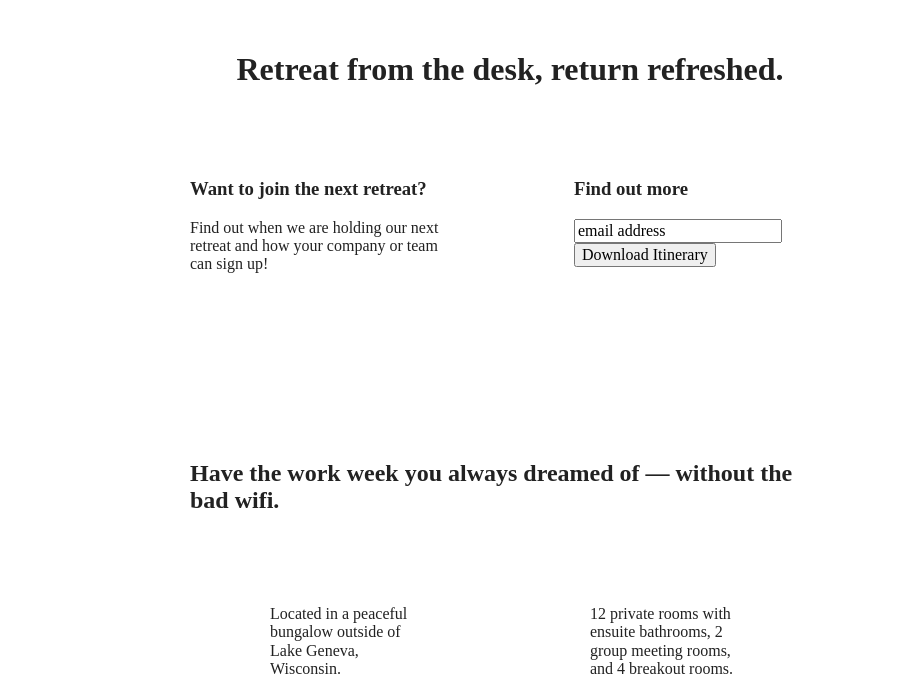
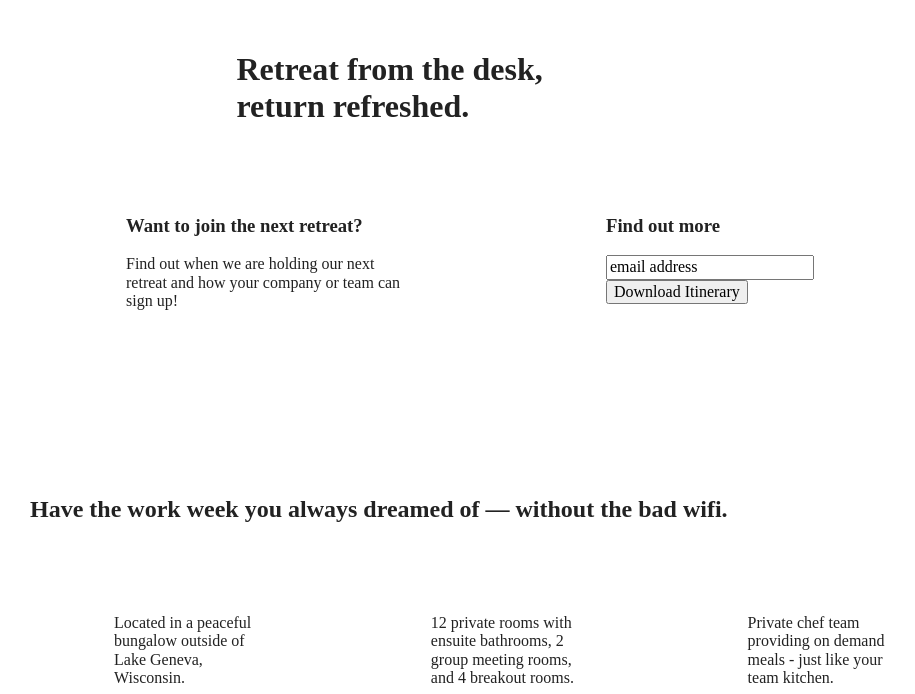
Before and after one commit to theCS19/Unplugged, a website built with Parcel: page index.html in a window 1280 px wide. Shown: the part 106-800 px from the top of the page, without its empty margins (130-1045 px from the left). Built offline with nearby package versions, Linux system fonts and the light colour scheme.

Commit message:
Added desktop breakpoints

```diff
--- a/css/main.css
+++ b/css/main.css
@@ -498,6 +498,55 @@ margin: 0;
 
   @media only screen and (min-width: 1200px) {
     /*Desktop styles here*/
+
+    .content-wrapper {
+      max-width: 960px;
+    }
+
+    /*Hero*/
+
+    .hero-area h1 {
+      width: 60%;
+    }
+
+    /*Aside*/
+    aside .content-wrapper {
+      justify-content: space-around;
+    }
+
+    aside .content-wrapper .form-description,
+  aside .content-wrapper .form {
+    width: 30%;
+  }
+
+  /*Features*/
+
+  .features h2 {
+    width: 90%;
+  }
+
+  .features article {
+    flex-basis: 33%;
+  }
+
+  /*Reviews*/
+
+  .reviews article div {
+    width: 40%;
+  }
+
+  /*----About Page----*/
+
+  .mission h2, .contact-section .content-wrapper h2 {
+    width: 95%;
+  }
+
+  /*----FAQ Page----*/
+
+  .faq h2 {
+    width: 100%;
+  }
+
   }
 
 /* ==========================================================================
```
